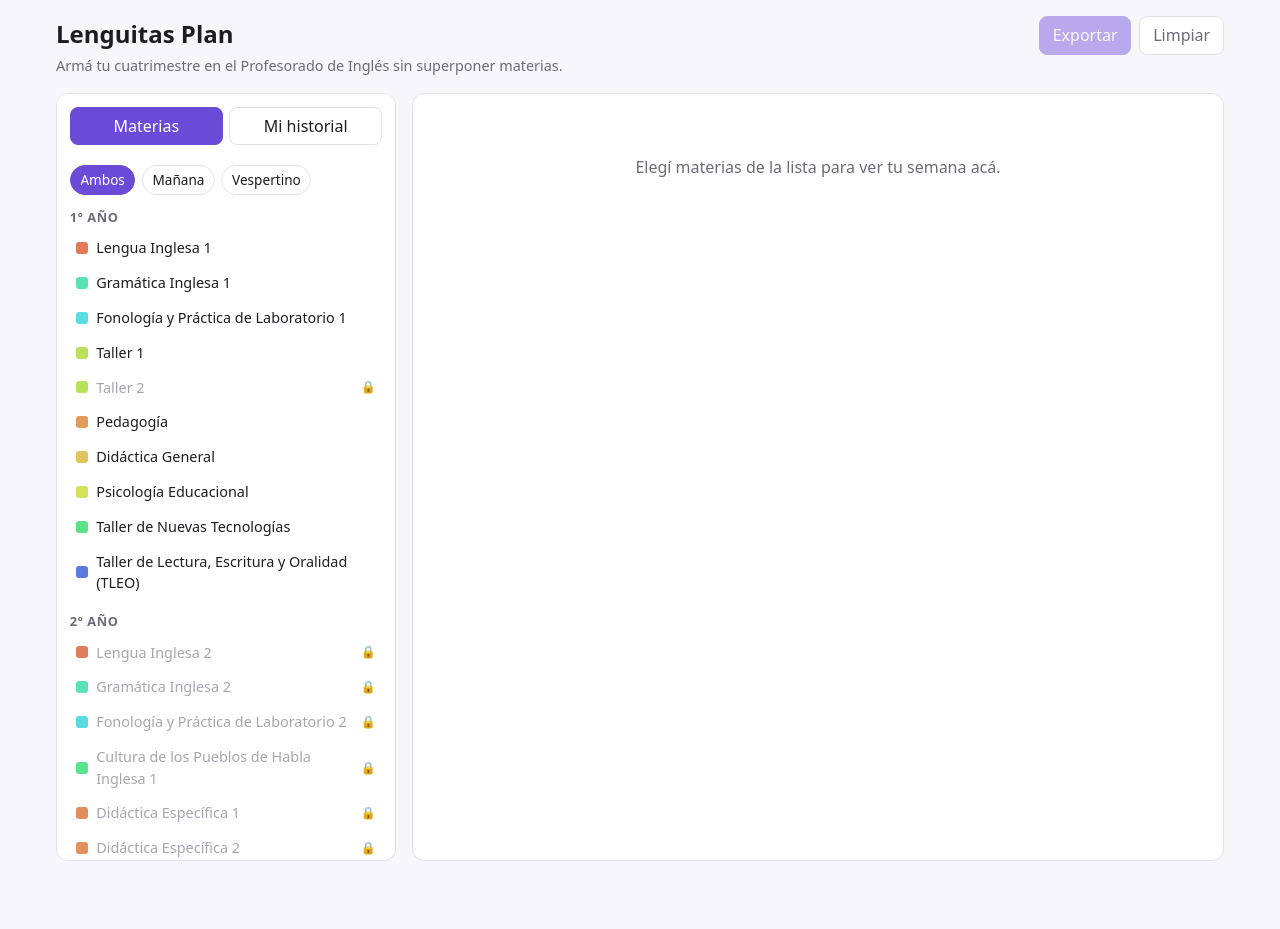
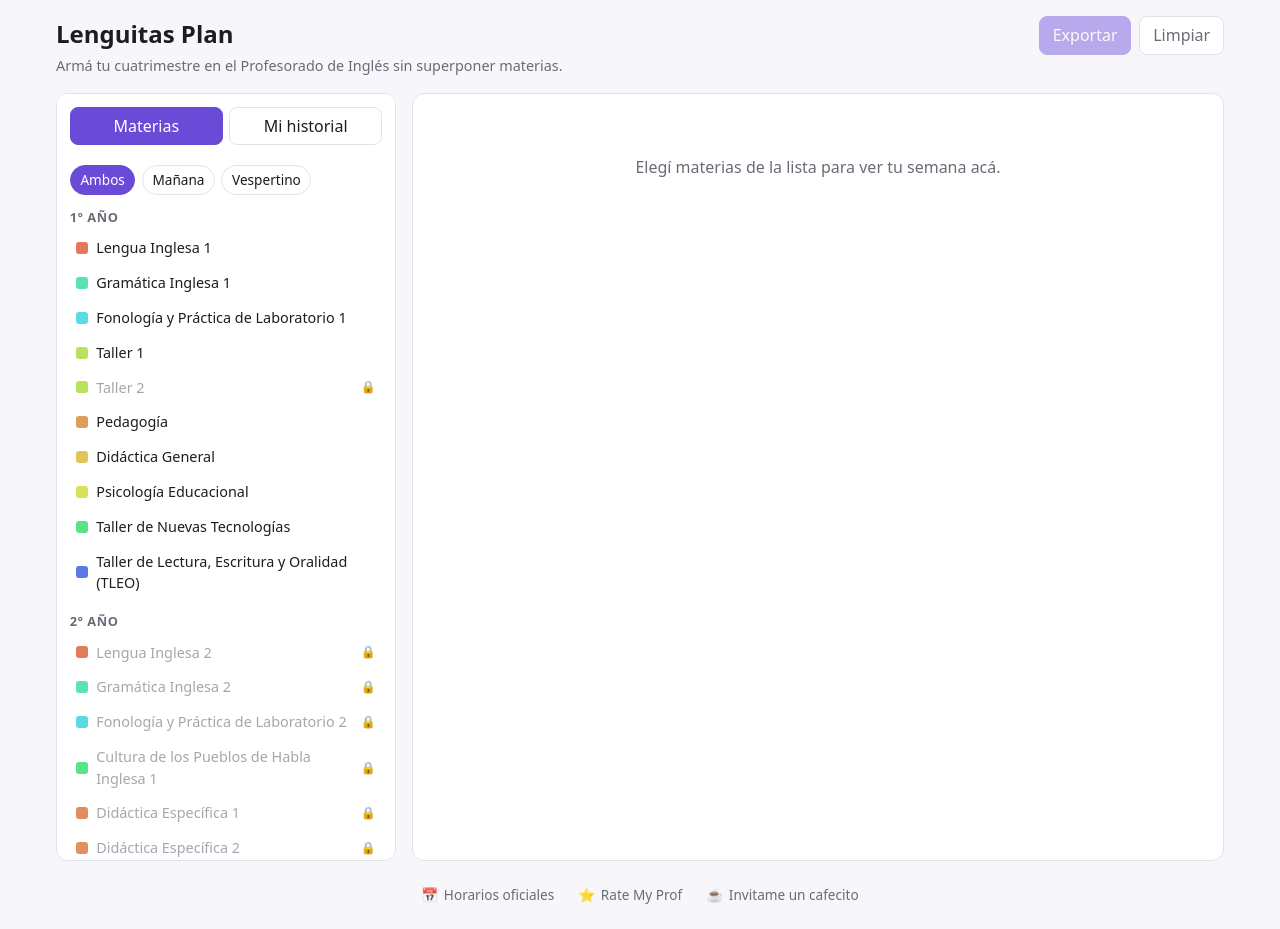
Before and after one commit to miru-porto/lenguitas-plan, a React (Vite) app: page / in a window 1280 px wide. Before the commit the page ends 877 px from the top, so only its background shows below. Built offline with nearby package versions, Linux system fonts and the light colour scheme.

Commit message:
feat(ui): footer con enlaces a horarios oficiales, Rate My Prof y cafecito

```diff
--- a/src/App.css
+++ b/src/App.css
@@ -362,6 +362,26 @@ button:disabled {
   );
 }
 
+/* Footer con enlaces externos minimalistas. */
+.app-footer {
+  display: flex;
+  flex-wrap: wrap;
+  justify-content: center;
+  gap: 0.5rem 1.5rem;
+  margin: 1.5rem 0 0.5rem;
+  font-size: 0.85rem;
+}
+.app-footer a {
+  display: inline-flex;
+  align-items: center;
+  gap: 0.35rem;
+  color: var(--tenue);
+  text-decoration: none;
+}
+.app-footer a:hover {
+  color: var(--acento);
+}
+
 /* ============================================================
    Responsive (al final para ganar la cascada sobre las reglas base)
    ============================================================ */
--- a/src/App.tsx
+++ b/src/App.tsx
@@ -130,6 +130,33 @@ export default function App() {
           />
         </main>
       </div>
+
+      <footer className="app-footer">
+        {ENLACES.map((e) => (
+          <a key={e.href} href={e.href} target="_blank" rel="noopener noreferrer">
+            <span aria-hidden>{e.icono}</span>
+            {e.label}
+          </a>
+        ))}
+      </footer>
     </div>
   );
 }
+
+const ENLACES = [
+  {
+    href: "https://sites.google.com/view/terciariolenguitas/estudiantes/horarios-y-materias?authuser=0",
+    icono: "📅",
+    label: "Horarios oficiales",
+  },
+  {
+    href: "https://ratemyprof-lv.vercel.app/",
+    icono: "⭐",
+    label: "Rate My Prof",
+  },
+  {
+    href: "https://cafecito.app/miru-porto",
+    icono: "☕",
+    label: "Invitame un cafecito",
+  },
+];
```
